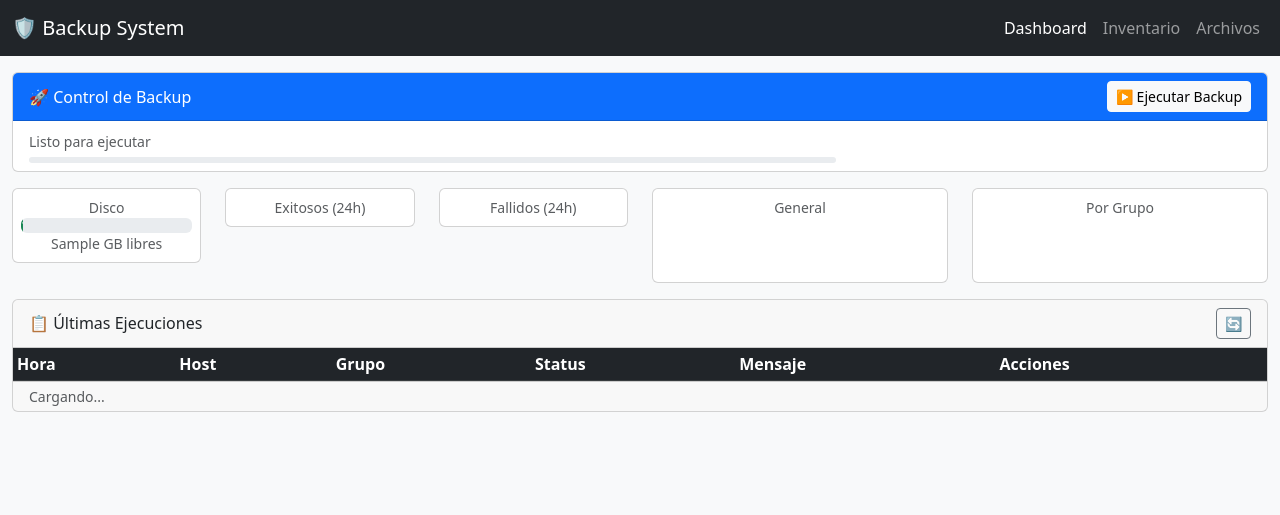
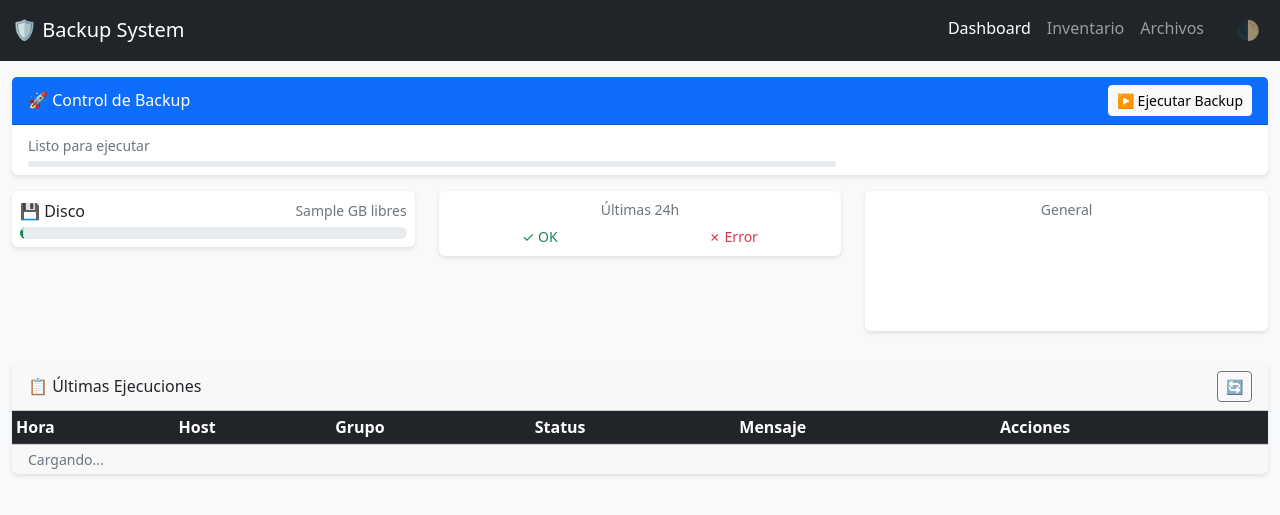
Before and after one commit to Peripotec/backup_system, a Flask app: template templates/dashboard.html in a window 1280 px wide. Shown: the top 515 px of the page. Run offline with Flask 3, Linux system fonts and the light colour scheme; the template is opened without the code that fills it: most values are stand-ins (such as "Sample title", 1, 10 or a date in 2020); lists and menus that the app fills with data are empty.

Commit message:
Dashboard: compact pie charts, separate rows, dark/light mode toggle

```diff
--- a/inventory.yaml
+++ b/inventory.yaml
@@ -6,7 +6,7 @@
     pass: n0c442@dm1n.
     user: noc
   devices:
-  - hostname: HUAWEI5720-SUSANA
-    ip: 172.19.2.3
+  - hostname: HW6730-PRUEBAS_LAB
+    ip: 172.19.5.71
   name: Huawei Test
   vendor: huawei
--- a/templates/dashboard.html
+++ b/templates/dashboard.html
@@ -7,13 +7,43 @@
     <link href="https://cdn.jsdelivr.net/npm/bootstrap@5.3.0/dist/css/bootstrap.min.css" rel="stylesheet">
     <script src="https://cdn.jsdelivr.net/npm/chart.js"></script>
     <style>
+        :root {
+            --bg: #f8f9fa;
+            --card-bg: #fff;
+            --text: #212529;
+            --muted: #6c757d;
+        }
+
+        [data-theme="dark"] {
+            --bg: #1a1a2e;
+            --card-bg: #16213e;
+            --text: #e9ecef;
+            --muted: #adb5bd;
+        }
+
+        body {
+            background: var(--bg);
+            color: var(--text);
+            transition: all 0.3s;
+        }
+
+        .card {
+            background: var(--card-bg);
+            border: none;
+            box-shadow: 0 2px 4px rgba(0, 0, 0, 0.1);
+        }
+
+        .text-muted {
+            color: var(--muted) !important;
+        }
+
         .log-panel {
             font-family: monospace;
             font-size: 10px;
-            background: #1e1e1e;
+            background: #0d1117;
             color: #0f0;
             min-height: 60px;
-            max-height: 120px;
+            max-height: 100px;
             overflow-y: auto;
         }
 
@@ -37,10 +67,19 @@
             max-height: 200px;
             overflow-y: auto;
         }
+
+        .chart-card {
+            height: 140px;
+        }
+
+        .theme-toggle {
+            cursor: pointer;
+            font-size: 1.2rem;
+        }
     </style>
 </head>
 
-<body class="bg-light">
+<body>
 
     <nav class="navbar navbar-expand-lg navbar-dark bg-dark mb-3">
         <div class="container-fluid">
@@ -49,6 +88,9 @@
                 <li class="nav-item"><a class="nav-link active" href="/">Dashboard</a></li>
                 <li class="nav-item"><a class="nav-link" href="/inventory">Inventario</a></li>
                 <li class="nav-item"><a class="nav-link" href="/files">Archivos</a></li>
+                <li class="nav-item ms-3">
+                    <span class="nav-link theme-toggle" onclick="toggleTheme()" title="Cambiar tema">🌓</span>
+                </li>
             </ul>
         </div>
     </nav>
@@ -88,51 +130,50 @@
 
         <!-- Stats Row -->
         <div class="row mb-3">
-            <div class="col-md-2">
-                <div class="card p-2 text-center">
-                    <small class="text-muted">Disco</small>
-                    <div class="progress" style="height: 15px;">
+            <div class="col-md-4">
+                <div class="card p-2">
+                    <div class="d-flex justify-content-between align-items-center">
+                        <span>💾 Disco</span>
+                        <small class="text-muted">{{ disk.free_gb }} GB libres</small>
+                    </div>
+                    <div class="progress mt-1" style="height: 12px;">
                         <div class="progress-bar"
                             style="width: {{ disk.percent }}%; background-color: {{ '#dc3545' if disk.percent > 90 else '#ffc107' if disk.percent > 70 else '#198754' }};">
-                            {{ disk.percent }}%
+                            {{ disk.percent }}%</div>
                     </div>
                 </div>
-                    <small class="text-muted">{{ disk.free_gb }} GB libres</small>
+            </div>
+            <div class="col-md-4">
+                <div class="card p-2 text-center">
+                    <small class="text-muted">Últimas 24h</small>
+                    <div class="d-flex justify-content-around mt-1">
+                        <div>
+                            <h3 class="text-success mb-0">{{ stats.get('SUCCESS', 0) }}</h3><small
+                                class="text-success">✓ OK</small>
+                        </div>
+                        <div>
+                            <h3 class="text-danger mb-0">{{ stats.get('ERROR', 0) }}</h3><small class="text-danger">✗
+                                Error</small>
                         </div>
                     </div>
-            <div class="col-md-2">
-                <div class="card p-2 text-center">
-                    <h4 class="text-success mb-0">{{ stats.get('SUCCESS', 0) }}</h4>
-                    <small class="text-muted">Exitosos (24h)</small>
                 </div>
             </div>
-            <div class="col-md-2">
-                <div class="card p-2 text-center">
-                    <h4 class="text-danger mb-0">{{ stats.get('ERROR', 0) }}</h4>
-                    <small class="text-muted">Fallidos (24h)</small>
-                </div>
-            </div>
-            <div class="col-md-3">
-                <div class="card p-2">
-                    <small class="text-muted text-center">General</small>
-                    <canvas id="chartPie" height="60"></canvas>
-                </div>
-            </div>
-            <div class="col-md-3">
-                <div class="card p-2">
-                    <small class="text-muted text-center">Por Grupo</small>
-                    <canvas id="chartGroups" height="60"></canvas>
+            <div class="col-md-4">
+                <div class="card p-2 chart-card">
+                    <small class="text-muted text-center d-block">General</small>
+                    <canvas id="chartPie"></canvas>
                 </div>
             </div>
         </div>
 
-        <!-- Jobs Table with Pagination -->
+        <!-- Per-Group Charts -->
+        <div class="row mb-3" id="group-charts-row"></div>
+
+        <!-- Jobs Table -->
         <div class="card">
             <div class="card-header d-flex justify-content-between align-items-center py-2">
                 <span>📋 Últimas Ejecuciones</span>
-                <div>
                 <button class="btn btn-sm btn-outline-secondary" onclick="loadJobs(1)">🔄</button>
-                </div>
             </div>
             <div class="card-body p-0">
                 <table class="table table-striped table-hover table-sm mb-0">
@@ -158,7 +199,7 @@
         </div>
     </div>
 
-    <!-- Backup Modal with Collapsible Groups -->
+    <!-- Backup Modal -->
     <div class="modal fade" id="backupModal" tabindex="-1">
         <div class="modal-dialog modal-lg">
             <div class="modal-content">
@@ -167,16 +208,13 @@
                     <button type="button" class="btn-close btn-close-white" data-bs-dismiss="modal"></button>
                 </div>
                 <div class="modal-body" style="max-height: 400px; overflow-y: auto;">
-                    <div class="mb-2">
-                        <input type="text" class="form-control form-control-sm" id="device-search"
-                            placeholder="🔍 Buscar equipo..." onkeyup="filterDevices()">
-                    </div>
+                    <input type="text" class="form-control form-control-sm mb-2" id="device-search"
+                        placeholder="🔍 Buscar..." onkeyup="filterDevices()">
                     <div class="form-check mb-2">
                         <input class="form-check-input" type="checkbox" id="select-all" onchange="toggleAll(this)">
-                        <label class="form-check-label fw-bold" for="select-all">🌐 Seleccionar Todos</label>
+                        <label class="form-check-label fw-bold" for="select-all">🌐 Todos</label>
                     </div>
                     <hr class="my-2">
-                    <div id="groups-container">
                     {% for group in inventory.groups %}
                     <div class="mb-2 group-item">
                         <div class="d-flex align-items-center group-collapse" data-bs-toggle="collapse"
@@ -193,8 +231,7 @@
                             {% for device in group.devices %}
                             <div class="form-check device-item" data-name="{{ device.hostname|lower }}">
                                 <input class="form-check-input device-check" type="checkbox"
-                                        data-group="{{ group.name }}" data-device="{{ device.hostname }}"
-                                        value="{{ device.hostname }}">
+                                    data-group="{{ group.name }}" value="{{ device.hostname }}">
                                 <label class="form-check-label"><small>{{ device.hostname }} ({{ device.ip
                                         }})</small></label>
                             </div>
@@ -202,7 +239,6 @@
                         </div>
                     </div>
                     {% endfor %}
-                    </div>
                 </div>
                 <div class="modal-footer py-2">
                     <span class="me-auto text-muted">Seleccionados: <strong id="selected-count">0</strong></span>
@@ -216,149 +252,84 @@
 
     <script src="https://cdn.jsdelivr.net/npm/bootstrap@5.3.0/dist/js/bootstrap.bundle.min.js"></script>
     <script>
+        // Theme Toggle
+        function toggleTheme() {
+            const html = document.documentElement;
+            const current = html.getAttribute('data-theme');
+            const next = current === 'dark' ? 'light' : 'dark';
+            html.setAttribute('data-theme', next);
+            localStorage.setItem('theme', next);
+        }
+        (function () {
+            const saved = localStorage.getItem('theme') || 'light';
+            document.documentElement.setAttribute('data-theme', saved);
+        })();
+
         const backupModal = new bootstrap.Modal(document.getElementById('backupModal'));
-        let currentPage = 1;
 
-        // Device Selection
-        function toggleAll(cb) {
-            document.querySelectorAll('.device-check, .group-check').forEach(el => el.checked = cb.checked);
-            updateCount();
-        }
-
-        function toggleGroup(name) {
-            const cb = document.querySelector(`.group-check[data-group="${name}"]`);
-            document.querySelectorAll(`.device-check[data-group="${name}"]`).forEach(el => el.checked = cb.checked);
-            updateCount();
-        }
-
-        function updateCount() {
-            const n = document.querySelectorAll('.device-check:checked').length;
-            document.getElementById('selected-count').textContent = n;
-            document.getElementById('btn-run').disabled = n === 0;
-        }
-
-        function filterDevices() {
-            const q = document.getElementById('device-search').value.toLowerCase();
-            document.querySelectorAll('.device-item').forEach(el => {
-                el.style.display = el.dataset.name.includes(q) ? '' : 'none';
-            });
-        }
-
-        document.querySelectorAll('.device-check').forEach(el => el.addEventListener('change', updateCount));
+        function toggleAll(cb) { document.querySelectorAll('.device-check, .group-check').forEach(function (el) { el.checked = cb.checked; }); updateCount(); }
+        function toggleGroup(name) { var cb = document.querySelector('.group-check[data-group="' + name + '"]'); document.querySelectorAll('.device-check[data-group="' + name + '"]').forEach(function (el) { el.checked = cb.checked; }); updateCount(); }
+        function updateCount() { var n = document.querySelectorAll('.device-check:checked').length; document.getElementById('selected-count').textContent = n; document.getElementById('btn-run').disabled = n === 0; }
+        function filterDevices() { var q = document.getElementById('device-search').value.toLowerCase(); document.querySelectorAll('.device-item').forEach(function (el) { el.style.display = el.dataset.name.includes(q) ? '' : 'none'; }); }
+        document.querySelectorAll('.device-check').forEach(function (el) { el.addEventListener('change', updateCount); });
 
         function runSelectedBackup() {
-            const selected = Array.from(document.querySelectorAll('.device-check:checked')).map(el => el.value);
+            var selected = Array.from(document.querySelectorAll('.device-check:checked')).map(function (el) { return el.value; });
             if (selected.length === 0) return alert('Seleccione equipos');
-            if (!confirm(`¿Backup de ${selected.length} equipo(s)?`)) return;
+            if (!confirm('¿Backup de ' + selected.length + ' equipo(s)?')) return;
             backupModal.hide();
-
             document.getElementById('btn-backup').disabled = true;
             document.getElementById('btn-cancel').style.display = 'inline-block';
             document.getElementById('log-panel').style.display = 'block';
             document.getElementById('log-panel').innerHTML = '';
-
-            const url = selected.length === 1 ? '/api/backup/trigger?device=' + encodeURIComponent(selected[0]) : '/api/backup/trigger';
-            addLog('info', `Iniciando ${selected.length} backup(s)...`);
-            fetch(url).then(r => r.json()).then(d => d.error ? addLog('error', d.error) : pollStatus());
+            var url = selected.length === 1 ? '/api/backup/trigger?device=' + encodeURIComponent(selected[0]) : '/api/backup/trigger';
+            addLog('info', 'Iniciando ' + selected.length + ' backup(s)...');
+            fetch(url).then(function (r) { return r.json(); }).then(function (d) { d.error ? addLog('error', d.error) : pollStatus(); });
         }
 
-        function cancelBackup() {
-            if (confirm('¿Cancelar?')) fetch('/api/backup/cancel').then(r => r.json()).then(d => addLog('info', d.message));
-        }
+        function cancelBackup() { if (confirm('¿Cancelar?')) fetch('/api/backup/cancel').then(function (r) { return r.json(); }).then(function (d) { addLog('info', d.message); }); }
 
         function pollStatus() {
-            fetch('/api/backup/status').then(r => r.json()).then(d => {
+            fetch('/api/backup/status').then(function (r) { return r.json(); }).then(function (d) {
                 document.getElementById('backup-status').textContent = d.message;
                 document.getElementById('progress-bar').style.width = d.progress + '%';
-                if (d.current_device) addLog('info', `→ ${d.current_device}`);
+                if (d.current_device) addLog('info', '→ ' + d.current_device);
                 if (d.running && !d.cancelled) setTimeout(pollStatus, 2000);
-                else {
-                    document.getElementById('btn-backup').disabled = false;
-                    document.getElementById('btn-cancel').style.display = 'none';
-                    addLog('info', '✓ Finalizado');
-                    setTimeout(() => loadJobs(1), 2000);
-                }
+                else { document.getElementById('btn-backup').disabled = false; document.getElementById('btn-cancel').style.display = 'none'; addLog('info', '✓ Finalizado'); setTimeout(function () { loadJobs(1); }, 2000); }
             });
         }
 
-        function addLog(t, m) {
-            const p = document.getElementById('log-panel');
-            p.innerHTML += `<div class="log-${t}">${m}</div>`;
-            p.scrollTop = p.scrollHeight;
-        }
+        function addLog(t, m) { var p = document.getElementById('log-panel'); p.innerHTML += '<div class="log-' + t + '">' + m + '</div>'; p.scrollTop = p.scrollHeight; }
 
-        // Paginated Jobs
         function loadJobs(page) {
-            currentPage = page;
-            fetch('/api/jobs?page=' + page + '&per_page=15').then(r => r.json()).then(data => {
-                const tb = document.getElementById('jobs-table');
-                tb.innerHTML = '';
-                data.jobs.forEach(j => {
-                    const ts = j.timestamp ? j.timestamp.split('.')[0] : '';
-                    const st = j.status === 'SUCCESS' ? '<span class="badge bg-success">OK</span>' : '<span class="badge bg-danger">ERR</span>';
-                    const msg = (j.message || '').substring(0, 30);
-                    tb.innerHTML += `<tr>
-                <td><small>${ts}</small></td>
-                <td><strong>${j.hostname}</strong></td>
-                <td><small>${j.group_name || '-'}</small></td>
-                <td>${st}</td>
-                <td><small class="text-muted">${msg}</small></td>
-                <td>
-                    <a href="/files/${j.hostname}" class="btn btn-sm btn-outline-primary py-0">📁</a>
-                    <a href="/diff/${j.vendor}/${j.hostname}" class="btn btn-sm btn-outline-secondary py-0">📝</a>
-                    <button class="btn btn-sm btn-outline-success py-0" onclick="backupSingle('${j.hostname}')">🔄</button>
-                </td>
-            </tr>`;
+            fetch('/api/jobs?page=' + page + '&per_page=15').then(function (r) { return r.json(); }).then(function (data) {
+                var tb = document.getElementById('jobs-table'); tb.innerHTML = '';
+                data.jobs.forEach(function (j) {
+                    var ts = j.timestamp ? j.timestamp.split('.')[0] : '';
+                    var st = j.status === 'SUCCESS' ? '<span class="badge bg-success">OK</span>' : '<span class="badge bg-danger">ERR</span>';
+                    tb.innerHTML += '<tr><td><small>' + ts + '</small></td><td><strong>' + j.hostname + '</strong></td><td><small>' + (j.group_name || '-') + '</small></td><td>' + st + '</td><td><small class="text-muted">' + (j.message || '').substring(0, 35) + '</small></td><td><a href="/files/' + j.hostname + '" class="btn btn-sm btn-outline-primary py-0">📁</a> <a href="/diff/' + j.vendor + '/' + j.hostname + '" class="btn btn-sm btn-outline-secondary py-0">📝</a> <button class="btn btn-sm btn-outline-success py-0" onclick="backupSingle(\'' + j.hostname + '\')">🔄</button></td></tr>';
                 });
-                document.getElementById('jobs-info').textContent = `Página ${data.page}/${data.pages} (${data.total} total)`;
-
-                // Pagination
-                const pg = document.getElementById('pagination');
-                pg.innerHTML = '';
-                if (data.page > 1) pg.innerHTML += `<li class="page-item"><a class="page-link" href="#" onclick="loadJobs(${data.page - 1})">«</a></li>`;
-                for (let i = Math.max(1, data.page - 2); i <= Math.min(data.pages, data.page + 2); i++) {
-                    pg.innerHTML += `<li class="page-item ${i === data.page ? 'active' : ''}"><a class="page-link" href="#" onclick="loadJobs(${i})">${i}</a></li>`;
-                }
-                if (data.page < data.pages) pg.innerHTML += `<li class="page-item"><a class="page-link" href="#" onclick="loadJobs(${data.page + 1})">»</a></li>`;
+                document.getElementById('jobs-info').textContent = 'Página ' + data.page + '/' + data.pages + ' (' + data.total + ' total)';
+                var pg = document.getElementById('pagination'); pg.innerHTML = '';
+                if (data.page > 1) pg.innerHTML += '<li class="page-item"><a class="page-link" href="#" onclick="loadJobs(' + (data.page - 1) + ')">«</a></li>';
+                for (var i = Math.max(1, data.page - 2); i <= Math.min(data.pages, data.page + 2); i++) { pg.innerHTML += '<li class="page-item ' + (i === data.page ? 'active' : '') + '"><a class="page-link" href="#" onclick="loadJobs(' + i + ')">' + i + '</a></li>'; }
+                if (data.page < data.pages) pg.innerHTML += '<li class="page-item"><a class="page-link" href="#" onclick="loadJobs(' + (data.page + 1) + ')">»</a></li>';
             });
         }
 
-        function backupSingle(h) { if (confirm(`Backup ${h}?`)) { backupModal.hide(); startSingle(h); } }
-        function startSingle(h) {
-            document.getElementById('btn-backup').disabled = true;
-            document.getElementById('log-panel').style.display = 'block';
-            document.getElementById('log-panel').innerHTML = '';
-            addLog('info', 'Backup: ' + h);
-            fetch('/api/backup/trigger?device=' + encodeURIComponent(h)).then(r => r.json()).then(d => d.error ? addLog('error', d.error) : pollStatus());
-        }
+        function backupSingle(h) { if (confirm('Backup ' + h + '?')) { document.getElementById('btn-backup').disabled = true; document.getElementById('log-panel').style.display = 'block'; document.getElementById('log-panel').innerHTML = ''; addLog('info', 'Backup: ' + h); fetch('/api/backup/trigger?device=' + encodeURIComponent(h)).then(function (r) { return r.json(); }).then(function (d) { d.error ? addLog('error', d.error) : pollStatus(); }); } }
 
         // Charts
-        const ok = {{ stats.get('SUCCESS', 0) }}, err = {{ stats.get('ERROR', 0) }};
-        if (ok + err > 0) {
-            new Chart(document.getElementById('chartPie'), {
-                type: 'doughnut',
-                data: { labels: ['OK', 'Error'], datasets: [{ data: [ok, err], backgroundColor: ['#198754', '#dc3545'] }] },
-                options: { responsive: true, plugins: { legend: { display: false } } }
-            });
-        }
+        var ok = {{ stats.get('SUCCESS', 0) }}, err = {{ stats.get('ERROR', 0) }};
+        if (ok + err > 0) { new Chart(document.getElementById('chartPie'), { type: 'doughnut', data: { labels: ['OK', 'Error'], datasets: [{ data: [ok, err], backgroundColor: ['#198754', '#dc3545'] }] }, options: { responsive: true, maintainAspectRatio: false, plugins: { legend: { display: false } } } }); }
 
-        fetch('/api/stats/by_group').then(r => r.json()).then(data => {
-            const groups = Object.keys(data);
-            if (groups.length === 0) return;
-            new Chart(document.getElementById('chartGroups'), {
-                type: 'bar',
-                data: {
-                    labels: groups,
-                    datasets: [
-                        { label: 'OK', data: groups.map(g => data[g].SUCCESS || 0), backgroundColor: '#198754' },
-                        { label: 'Err', data: groups.map(g => data[g].ERROR || 0), backgroundColor: '#dc3545' }
-                    ]
-                },
-                options: { responsive: true, plugins: { legend: { display: false } }, scales: { x: { stacked: true }, y: { stacked: true, beginAtZero: true } } }
-            });
+        fetch('/api/stats/by_group').then(function (r) { return r.json(); }).then(function (data) {
+            var groups = Object.keys(data); if (groups.length === 0) return;
+            var row = document.getElementById('group-charts-row');
+            groups.forEach(function (g, i) { var s = data[g].SUCCESS || 0, e = data[g].ERROR || 0; if (s + e === 0) return; var col = groups.length <= 4 ? 3 : 2; row.innerHTML += '<div class="col-md-' + col + ' mb-2"><div class="card p-2 chart-card"><small class="text-muted text-center d-block">' + g + '</small><canvas id="chart-' + i + '"></canvas></div></div>'; });
+            setTimeout(function () { groups.forEach(function (g, i) { var c = document.getElementById('chart-' + i); if (!c) return; new Chart(c, { type: 'doughnut', data: { labels: ['OK', 'Err'], datasets: [{ data: [data[g].SUCCESS || 0, data[g].ERROR || 0], backgroundColor: ['#198754', '#dc3545'] }] }, options: { responsive: true, maintainAspectRatio: false, plugins: { legend: { display: false } } } }); }); }, 100);
         });
 
-        // Initial load
         loadJobs(1);
     </script>
 </body>
```
Lines whose indentation alone changed are shown as unchanged.
